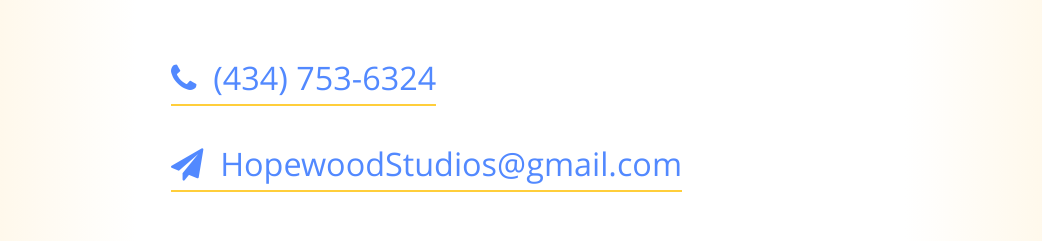
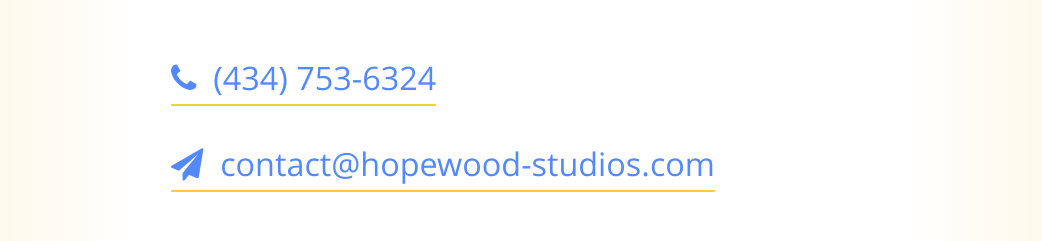
Before and after one commit to benforshey/hopewood-studios.com, a website: page index.html in a window 1280 px wide. Shown: the part 4700-4941 px from the top of the page, without its empty margins (119-1161 px from the left). Drawn offline with nearby package versions, Linux system fonts and the light colour scheme; some packages are replaced by stand-ins of ours; a web font is replaced by a local one.

Commit message:
change email address

```diff
--- a/index.html
+++ b/index.html
@@ -159,7 +159,7 @@
             <h2>Admission</h2>
             <p>
                 <a class="contact" href="tel:4347536324"><span class="fa fa-phone"></span>&nbsp; (434) 753-6324</a>
-                <a class="contact" href="mailto:hopewoodstudios@gmail.com"><span class="fa fa-send"></span>&nbsp; HopewoodStudios@gmail.com</a>
+                <a class="contact" href="mailto:contact@hopewood-studios.com"><span class="fa fa-send"></span>&nbsp; contact@hopewood-studios.com</a>
             </p>
             <p>
                 When you contact us we will be glad to answer what questions we can&comma; but the greater understanding will happen at the first meeting&mdash;the parent&apos;s meeting&period; This is free of charge and will cover the following topics&colon;
```
